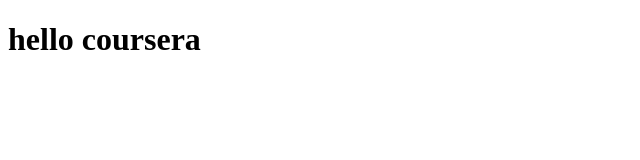
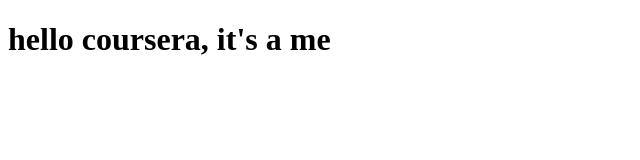
Before and after one commit to coraldiffey/coursera, a plain HTML site: page site/index.html in a window 1280 px wide. Shown: the whole page, without its empty margins (0-640 px from the left). Drawn offline with Linux system fonts and the light colour scheme.

Commit message:
small addition to my page

```diff
--- a/site/index.html
+++ b/site/index.html
@@ -4,6 +4,6 @@
 	<title>Hello Coursera</title>
 </head>
 <body>
-	<h1> hello coursera </h1>
+	<h1> hello coursera, it's a me </h1>
 </body>
 </html>
```
